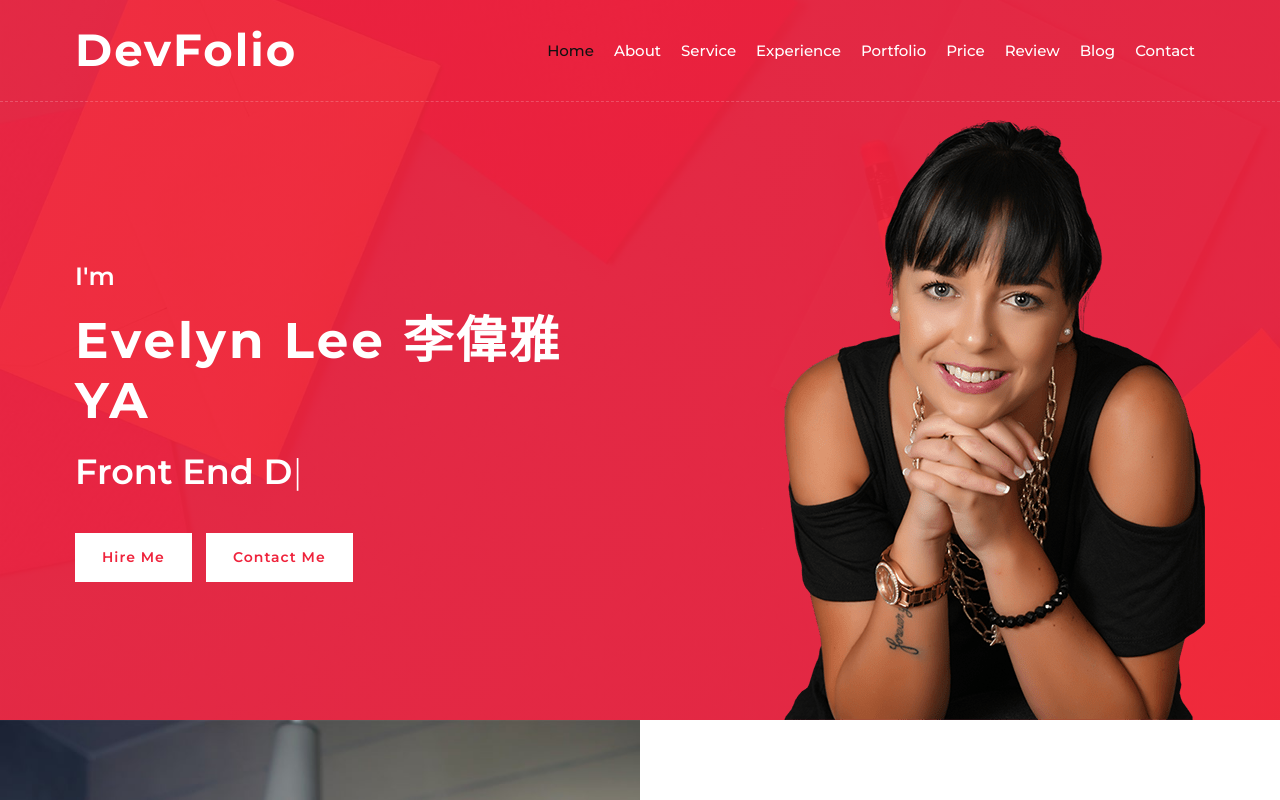
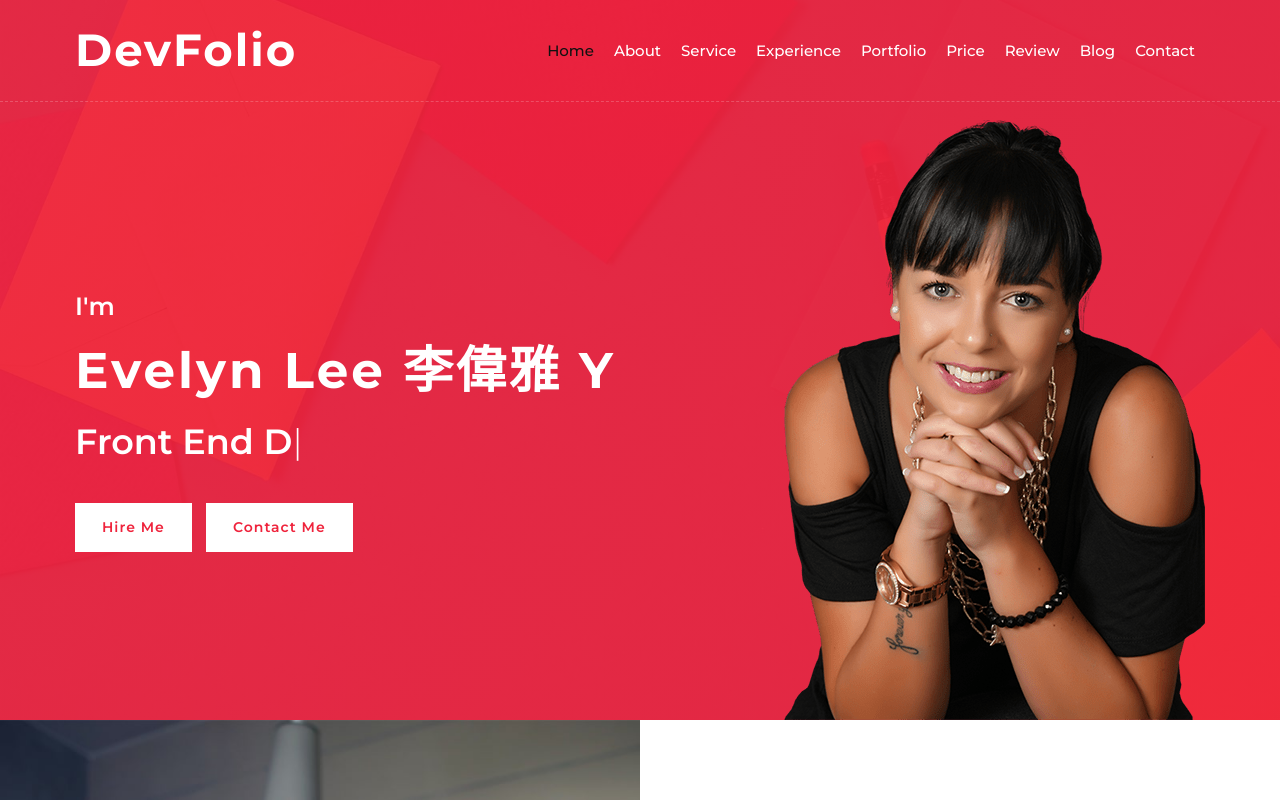
Before and after one commit to evelynLee/CV, a plain HTML site: page index.html in a window 1280 px wide. Shown: the top 800 px of the page. Drawn offline with nearby package versions, Linux system fonts and the light colour scheme.

Commit message:
add words

```diff
--- a/index.html
+++ b/index.html
@@ -60,7 +60,7 @@
                         <div class="hero-content">
                             <div class="hero-text">
                                 <p>I'm</p>
-                                <h1>Evelyn Lee 李偉雅 YA</h1>
+                                <h1>Evelyn Lee 李偉雅 Y</h1>
                                 <h2></h2>
                                 <div class="typed-text">Web Designer, Web Developer, Front End Developer, Apps Designer, Apps Developer(初階)</div>
                             </div>
```
